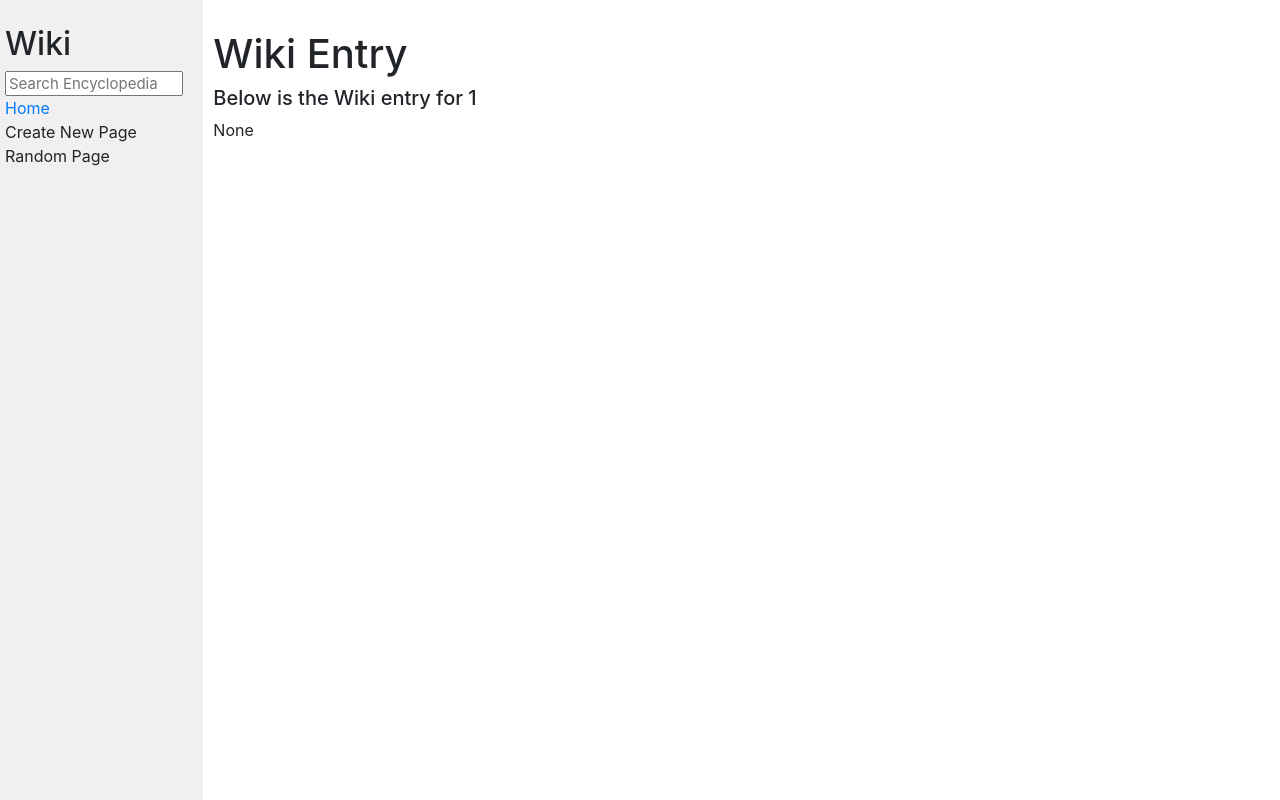
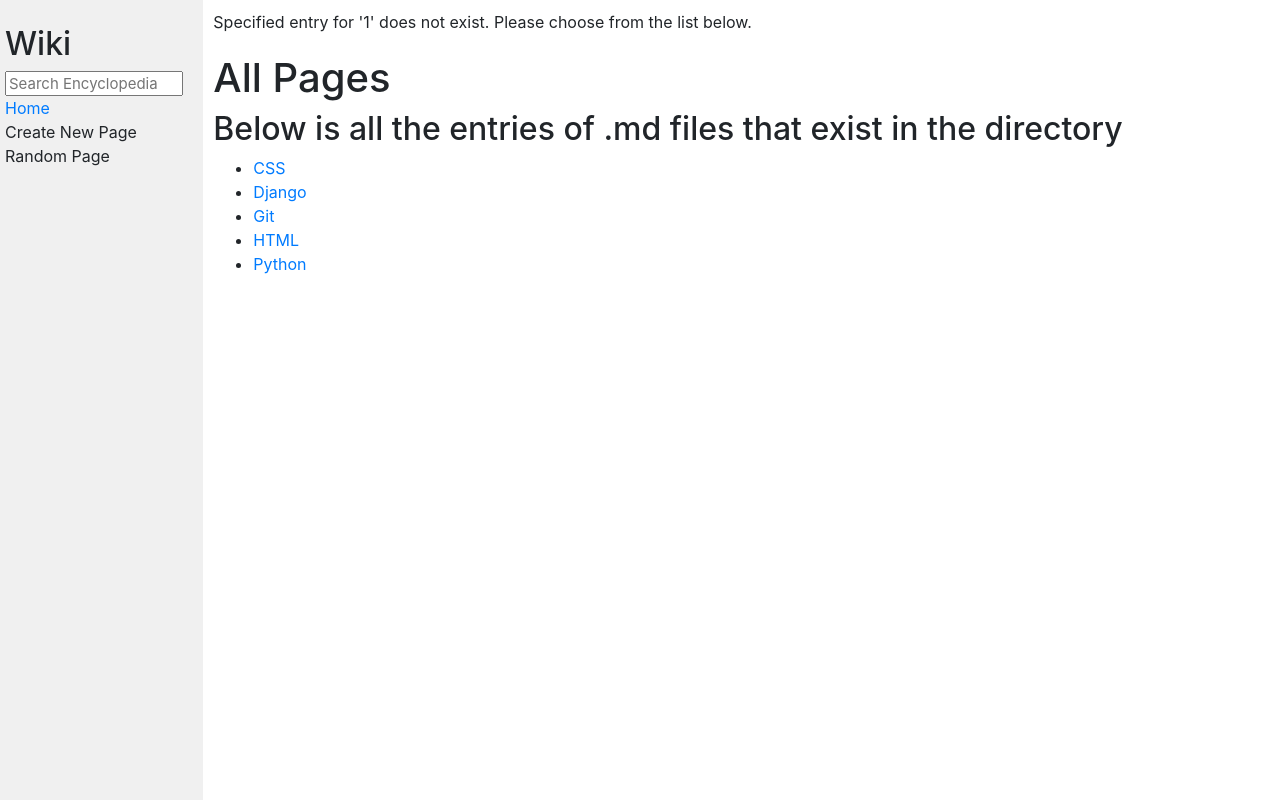
Before and after one commit to AhmadHatziq/cs50w, a Django app: page /wiki/1 in a window 1280 px wide. Run offline with Django 3.2, Linux system fonts and the light colour scheme; some libraries are stand-ins or nearby versions.

Commit message:
add anchors to link list to wiki entries and add error page for wrong entry terms

```diff
--- a/Project 1 - Wiki/wiki/encyclopedia/templates/encyclopedia/index.html
+++ b/Project 1 - Wiki/wiki/encyclopedia/templates/encyclopedia/index.html
@@ -4,14 +4,26 @@
     Encyclopedia
 {% endblock %}
 
+
+
 {% block body %}
+	<!-- Show message if it exists in context -->
+	{% if message %}
+		<div>
+			{{ message }}
+		</div>
+	{% endif %}
+
     <h1>All Pages</h1>
 
 	<h2> Below is all the entries of .md files that exist in the directory </h2>
 
     <ul>
         {% for entry in entries %}
-            <li>{{ entry }}</li>
+            <li>
+				<a href=" {% url 'display_entry' entry %} "> {{ entry }} </a>
+			</li>
+
         {% endfor %}
     </ul>
 
--- a/Project 1 - Wiki/wiki/encyclopedia/templates/encyclopedia/wiki_entry.html
+++ b/Project 1 - Wiki/wiki/encyclopedia/templates/encyclopedia/wiki_entry.html
@@ -1,7 +1,7 @@
 {% extends "encyclopedia/layout.html" %}
 
 {% block title %}
-    Encyclopedia
+    {{ entry_name }}
 {% endblock %}
 
 {% block body %}
--- a/Project 1 - Wiki/wiki/encyclopedia/views.py
+++ b/Project 1 - Wiki/wiki/encyclopedia/views.py
@@ -18,10 +18,20 @@
     # Get html content of markdown file
     html_content = util.get_entry(title)
 
-    # Create context dictionary
-    context_dict = {
-        "html_content": html_content,
-        "entry_name": title
-    }
+    if html_content is not None:
 
-    return render(request, "encyclopedia/wiki_entry.html", context_dict)
+        # Create context dictionary
+        context_dict = {
+            "html_content": html_content,
+            "entry_name": title
+        }
+
+        return render(request, "encyclopedia/wiki_entry.html", context_dict)
+
+    else:
+        # Display error page
+        print(f"Error for {title}")
+        return render(request, "encyclopedia/index.html", {
+        "entries": util.list_entries(),
+        "message": f"Specified entry for '{title}' does not exist. Please choose from the list below."
+    })
```
